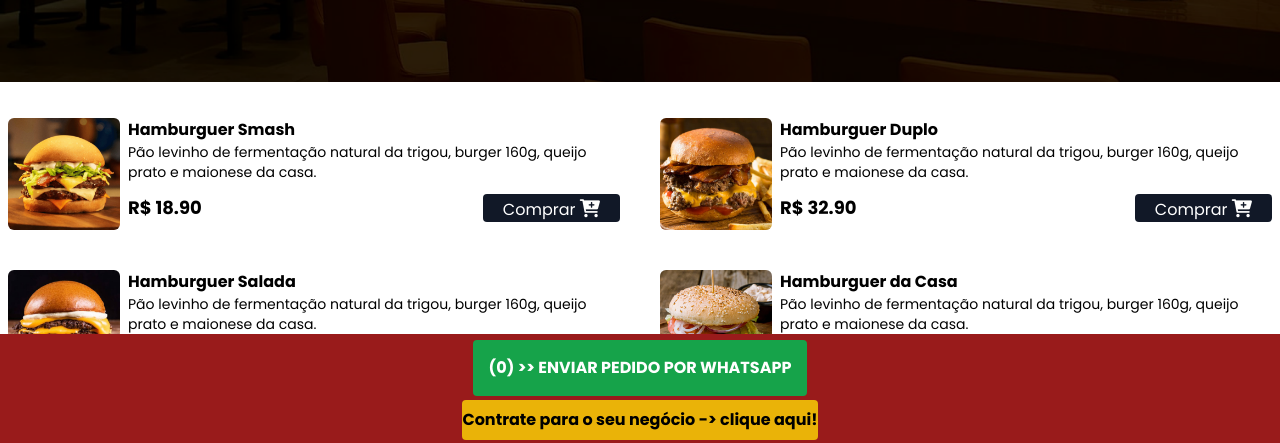
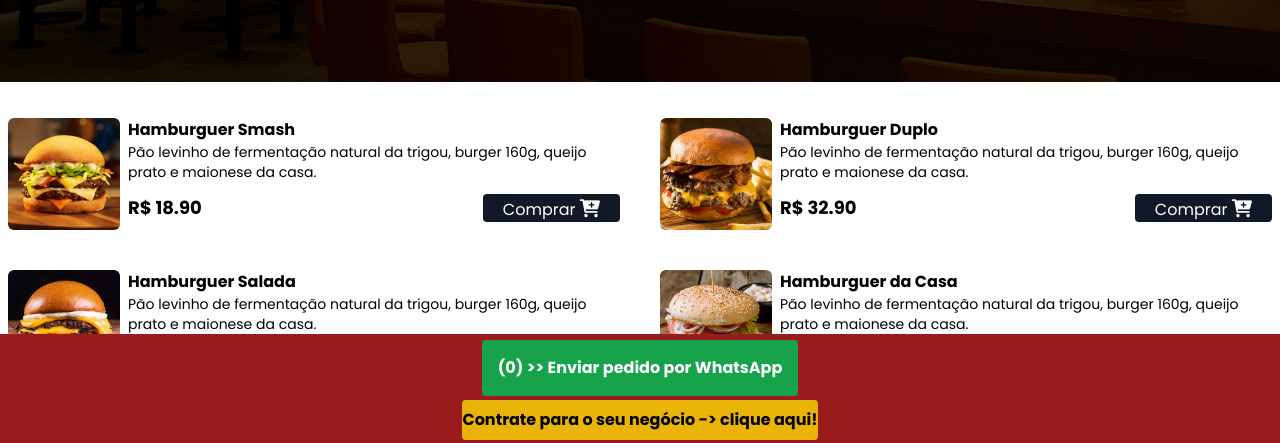
Before and after one commit to joaodedeusrsfilho/flash-burguer, a website: page index.html in a window 1280 px wide. Shown: the part 338-781 px from the top of the page. Drawn offline with Linux system fonts and the light colour scheme.

Commit message:
add file

```diff
--- a/index.html
+++ b/index.html
@@ -241,7 +241,7 @@
     <footer class="bg-red-800 w-full flex items-center justify-center  flex-col pb-4 md: fixed bottom-0 h-32">
         <button class="flex items-center bg-green-600 rounded px-4 py-4 text-white font-bold" id="botaoCarrinho" >
             (<span id="contadorCarrinho">0</span>)
-             >> ENVIAR PEDIDO POR WHATSAPP
+             >> Enviar pedido por WhatsApp
 
 
         </button>
```
